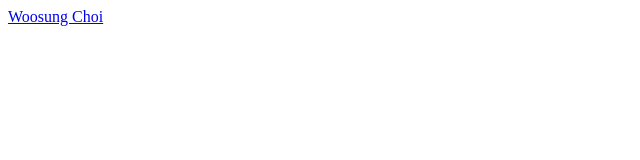
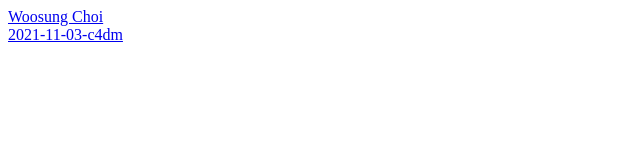
Before and after one commit to ws-choi/ws-choi.github.io, a plain HTML site: page index.html in a window 1280 px wide. Shown: the whole page, without its empty margins (0-640 px from the left). Drawn offline with Linux system fonts and the light colour scheme.

Commit message:
Update index.html

```diff
--- a/index.html
+++ b/index.html
@@ -1 +1,5 @@
 <a href="https://ws-choi.github.io/cv/">Woosung Choi</a>
+
+<br>
+
+<a href="https://ws-choi.github.io/personal/presentations/slide/2021-11-03-c4dm">2021-11-03-c4dm </a>
```
